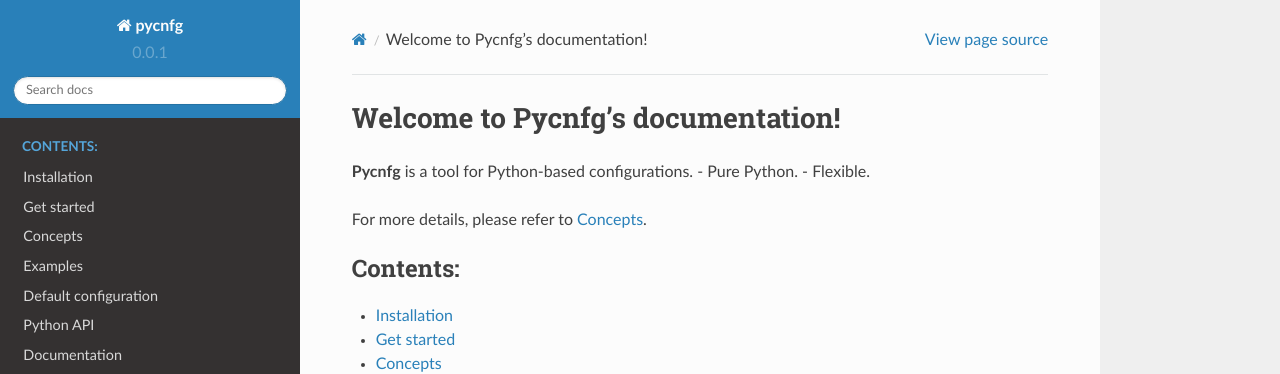
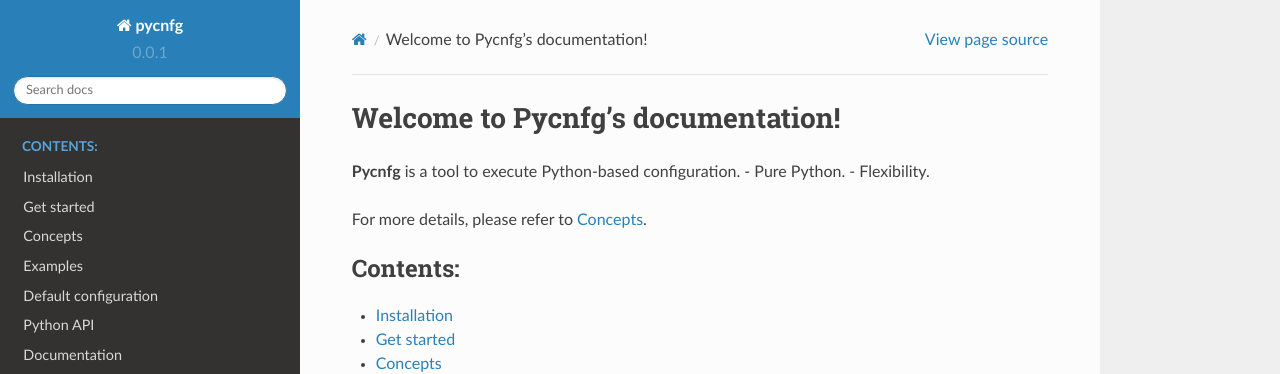
Before and after one commit to nizaevka/pycnfg, a Sphinx documentation site: the page built from docs/source/index.rst, in a window 1280 px wide. Shown: the top 374 px of the page. Built offline with Sphinx 7.4.7 and the Read the Docs theme 2.0.0, drawn with Linux system fonts in a browser that asks for light colours.

Commit message:
update docs

```diff
--- a/docs/source/README.rst
+++ b/docs/source/README.rst
@@ -8,7 +8,7 @@ Documentation for |project| is generated using `Sphinx <http://www.sphinx-doc.or
 Build
 -----
 
-You can build the documentation locally, in docs/ run terminal commands:
+You can build the documentation locally, in terminal under 'docs/' run::
 
 .. code:: sh
 
--- a/docs/source/index.rst
+++ b/docs/source/index.rst
@@ -6,9 +6,9 @@
 Welcome to Pycnfg's documentation!
 ===================================
 
-**Pycnfg** is a tool for Python-based configurations.
+**Pycnfg** is a tool to execute Python-based configuration.
 - Pure Python.
-- Flexible.
+- Flexibility.
 
 For more details, please refer to
 `Concepts <Concepts.html>`_.
```
Also changed, not shown: README.md (+2 -2 lines), 1 other file.
